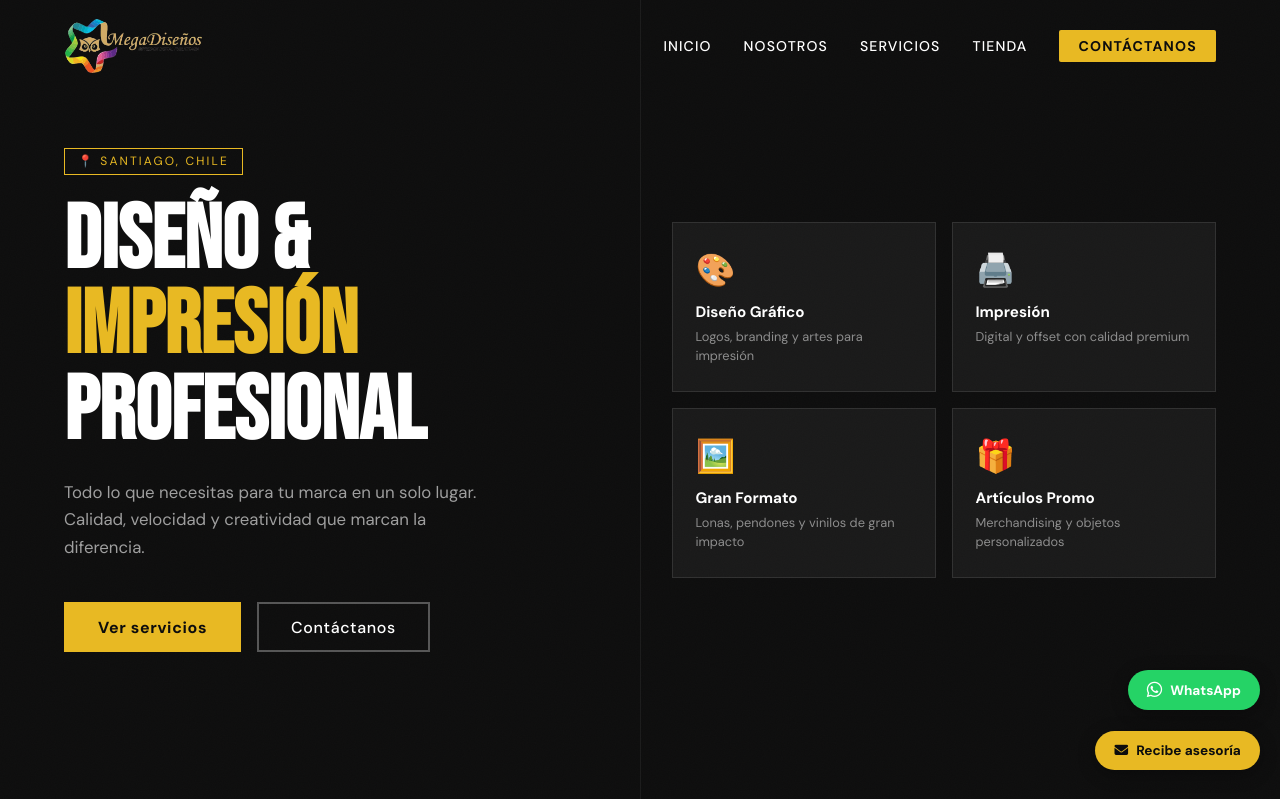
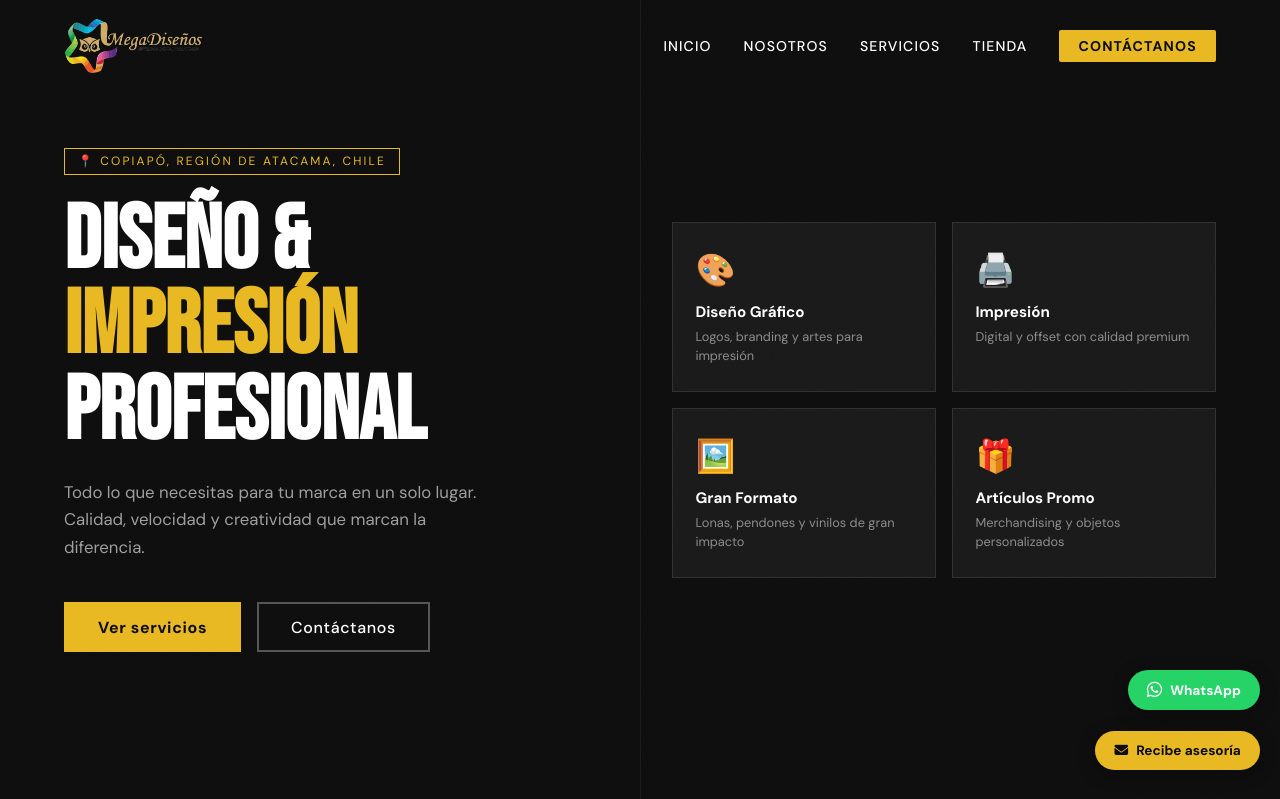
Before and after one commit to Eduardo3090/megadise-os, a Flask app: page / in a window 1280 px wide. Shown: the top 799 px of the page. Run offline with Flask 3, Linux system fonts and the light colour scheme.

Commit message:
Update index.html

```diff
--- a/megadisenos/templates/index.html
+++ b/megadisenos/templates/index.html
@@ -9,7 +9,7 @@
   <div class="hero-noise"></div>
 
   <div class="hero-left">
-    <span class="hero-tag">📍 Santiago, Chile</span>
+    <span class="hero-tag">📍 Copiapó, Región de Atacama, Chile</span>
     <h1 class="hero-title">
       Diseño &amp;<span class="accent">Impresión</span>Profesional
     </h1>
```
